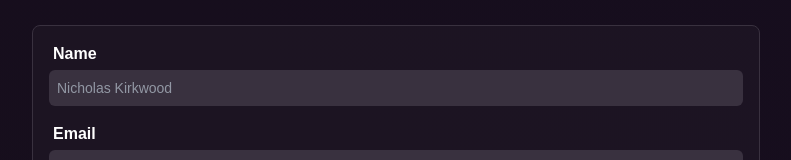
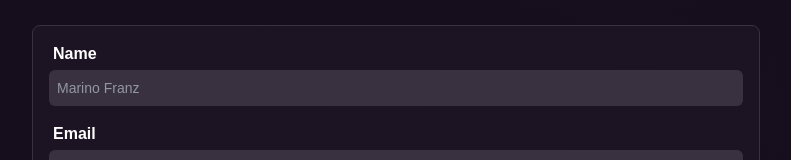
Before and after one commit to LavenderFoxxo/web, a Next.js app: page /contact in a window 1280 px wide. Shown: the part 249-409 px from the top of the page, without its empty margins (244-1035 px from the left). Built offline with nearby package versions, Linux system fonts and the light colour scheme.

Commit message:
chore: add credit & button transition

```diff
--- a/src/components/contactform.tsx
+++ b/src/components/contactform.tsx
@@ -42,7 +42,7 @@ const ContactForm = () => {
         <div className="md:col-span-2 row-span-3 bg-opacity-50 bg-[#231a29] rounded-lg p-4 border border-[#39313f]">
             <h1 className="font-bold text-md ml-1 mb-1">Name</h1>
             <input
-                placeholder="Nicholas Kirkwood"
+                placeholder="Marino Franz"
                 type="text"
                 onChange={(e: any) => (name.current  = e.target.value)}
                 className="w-full p-2 mb-4 rounded-md bg-[#39313f] text-sm placeholder:opacity-90"
@@ -66,7 +66,7 @@ const ContactForm = () => {
 
                 <button
                     onClick={submitMessage}
-                    className="border bg-[#39313f] p-2 rounded-md border-[#231a29] hover:bg-[#201c23] flex flex-row items-center"
+                    className="border bg-[#39313f] p-2 rounded-md border-[#231a29] hover:bg-[#201c23] flex flex-row items-center transition-all"
                 >
                     <span className="mt-[2px]">Send</span>
                     {!loading && <RiSendPlane2Fill className="ml-2 mt-[2px]" />}
```
